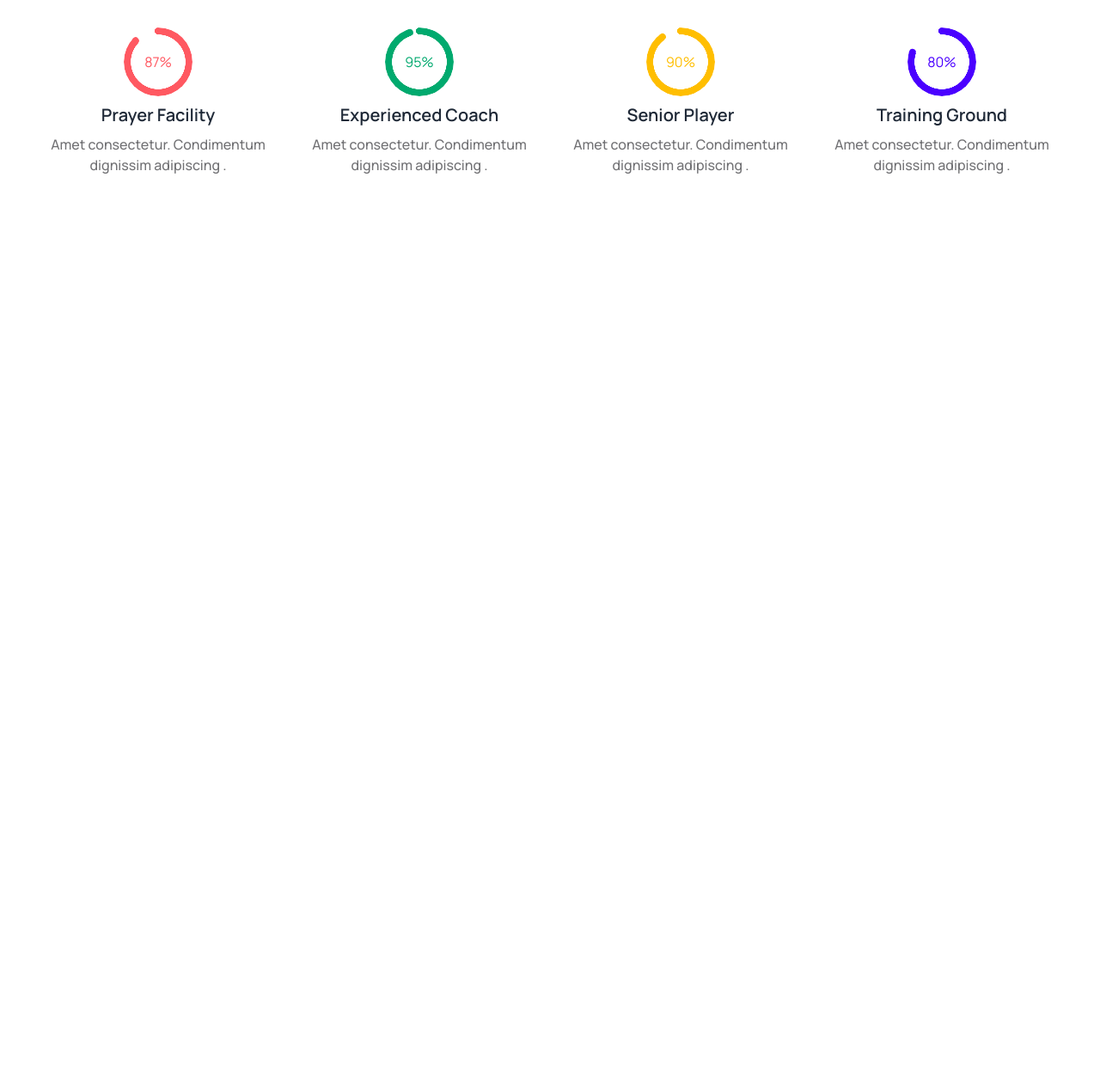
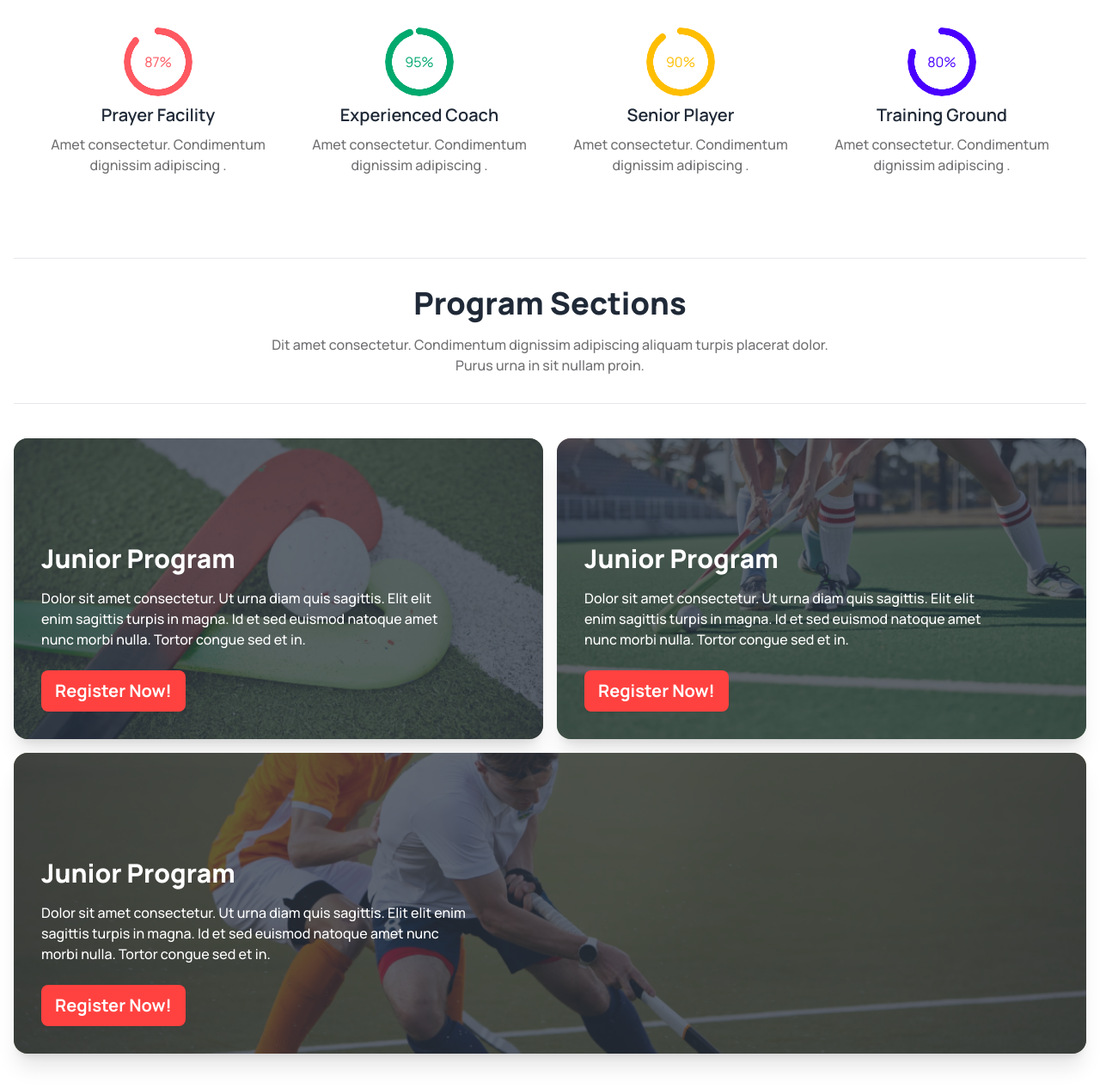
Before and after one commit to sajjad516/Hockey-Club, a plain HTML site: page index.html in a window 1280 px wide. Shown: the part 945-2211 px from the top of the page at 86% size. Before the commit the page ends 1245 px from the top, so only its background shows below. Drawn offline with nearby package versions, Linux system fonts and the light colour scheme.

Commit message:
program section added

```diff
--- a/index.html
+++ b/index.html
@@ -92,9 +92,11 @@
                         <a href="#slide2" class="btn btn-circle">❯</a>
                     </div>
                 </div>
-                <div class="sm:inline-block lg:absolute lg:w-[510px] space-y-1 bg-primary_color lg:right-0 lg:bottom-0 lg:mr-10 lg:mb-6 rounded-lg p-7">
+                <div
+                    class="sm:inline-block lg:absolute lg:w-[510px] space-y-1 bg-primary_color lg:right-0 lg:bottom-0 lg:mr-10 lg:mb-6 rounded-lg p-7">
                     <h4 class="text-2xl text-white font-extrabold">Meet all the heroes from the field</h4>
-                    <p class="text-[#ffffff99]">Meet our proffesional team members in a tour of excitement place. You are welcome in our society</p>
+                    <p class="text-[#ffffff99]">Meet our proffesional team members in a tour of excitement place. You
+                        are welcome in our society</p>
                 </div>
             </div>
         </div>
@@ -105,10 +107,11 @@
         <hr>
         <div class="py-8 text-center space-y-4">
             <h2 class="font-extrabold text-4xl">Professional Hockeys Club</h2>
-            <p class="px-72 font-medium text-[#13131899]">Dit amet consectetur. Condimentum dignissim adipiscing aliquam turpis placerat dolor. Purus urna in sit nullam proin.</p>
+            <p class="lg:px-72 sm:px-2 font-medium text-[#13131899]">Dit amet consectetur. Condimentum dignissim
+                adipiscing aliquam turpis placerat dolor. Purus urna in sit nullam proin.</p>
         </div>
         <hr>
-        <div class="px-8 pb-24 pt-12 flex gap-8">
+        <div class="px-8 lg:pb-24 lg:pt-12 sm:py-6 flex lg:flex-row sm:flex-col gap-8">
             <div class="text-center space-y-2">
                 <div class="radial-progress text-error" style="--value:87;" role="progressbar">87%</div>
                 <h3 class="text-xl font-semibold text-primary-color">Prayer Facility</h3>
@@ -132,6 +135,62 @@
         </div>
 
         <!-- program section -->
+        <section>
+            <hr>
+            <div class="py-8 text-center space-y-4">
+                <h2 class="font-extrabold text-4xl">Program Sections</h2>
+                <p class="lg:px-72 sm:px-2 font-medium text-[#13131899]">Dit amet consectetur. Condimentum dignissim
+                    adipiscing aliquam turpis placerat dolor. Purus urna in sit nullam proin.</p>
+            </div>
+            <hr>
+            <div class="grid sm:grid-cols-1 lg:grid-cols-2 sm:py-10 lg:py-10 gap-4">
+                <!-- first card -->
+                <div class="card bg-base-100 shadow-xl image-full">
+                    <figure class="sm:h-[350px]"><img class="z-60 w-full" src="Images/2.png" alt="Shoes" /></figure>
+                    <div class="flex flex-col z-10 justify-end p-8 lg:space-y-4 space-y-2">
+                        <h2 class="text-white font-extrabold text-3xl">Junior Program</h2>
+                        <p class="lg:w-[480px] text-white font-medium">Dolor sit amet consectetur. Ut urna diam quis
+                            sagittis. Elit elit
+                            enim sagittis turpis in magna. Id et sed euismod natoque amet nunc morbi nulla. Tortor
+                            congue sed et in.</p>
+                        <div class="card-actions lg:pt-2">
+                            <button class="btn bg-secondary_color text-white border-0 text-xl font-bold">Register
+                                Now!</button>
+                        </div>
+                    </div>
+                </div>
+                <!-- second card -->
+                <div class="card bg-base-100 shadow-xl image-full">
+                    <figure class="sm:h-[350px]"><img class="z-60 w-full" src="Images/3.png" alt="Shoes" /></figure>
+                    <div class="flex flex-col z-10 justify-end p-8 lg:space-y-4 space-y-2">
+                        <h2 class="text-white font-extrabold text-3xl">Junior Program</h2>
+                        <p class="lg:w-[480px] text-white font-medium">Dolor sit amet consectetur. Ut urna diam quis
+                            sagittis. Elit elit
+                            enim sagittis turpis in magna. Id et sed euismod natoque amet nunc morbi nulla. Tortor
+                            congue sed et in.</p>
+                        <div class="card-actions lg:pt-2">
+                            <button class="btn bg-secondary_color text-white border-0 text-xl font-bold">Register
+                                Now!</button>
+                        </div>
+                    </div>
+                </div>
+                <!-- third card -->
+                <div class="card lg:col-span-2 bg-base-100 shadow-xl image-full">
+                    <figure class="sm:h-[350px]"><img class="z-60 w-full" src="Images/4.png" alt="Shoes" /></figure>
+                    <div class="flex flex-col z-10 justify-end p-8 lg:space-y-4 space-y-2">
+                        <h2 class="text-white font-extrabold text-3xl">Junior Program</h2>
+                        <p class="text-white font-medium lg:w-[500px]">Dolor sit amet consectetur. Ut urna diam quis
+                            sagittis. Elit elit
+                            enim sagittis turpis in magna. Id et sed euismod natoque amet nunc morbi nulla. Tortor
+                            congue sed et in.</p>
+                        <div class="card-actions lg:pt-2">
+                            <button class="btn bg-secondary_color text-white border-0 text-xl font-bold">Register
+                                Now!</button>
+                        </div>
+                    </div>
+                </div>
+            </div>
+        </section>
     </main>
 
     <footer>
```
